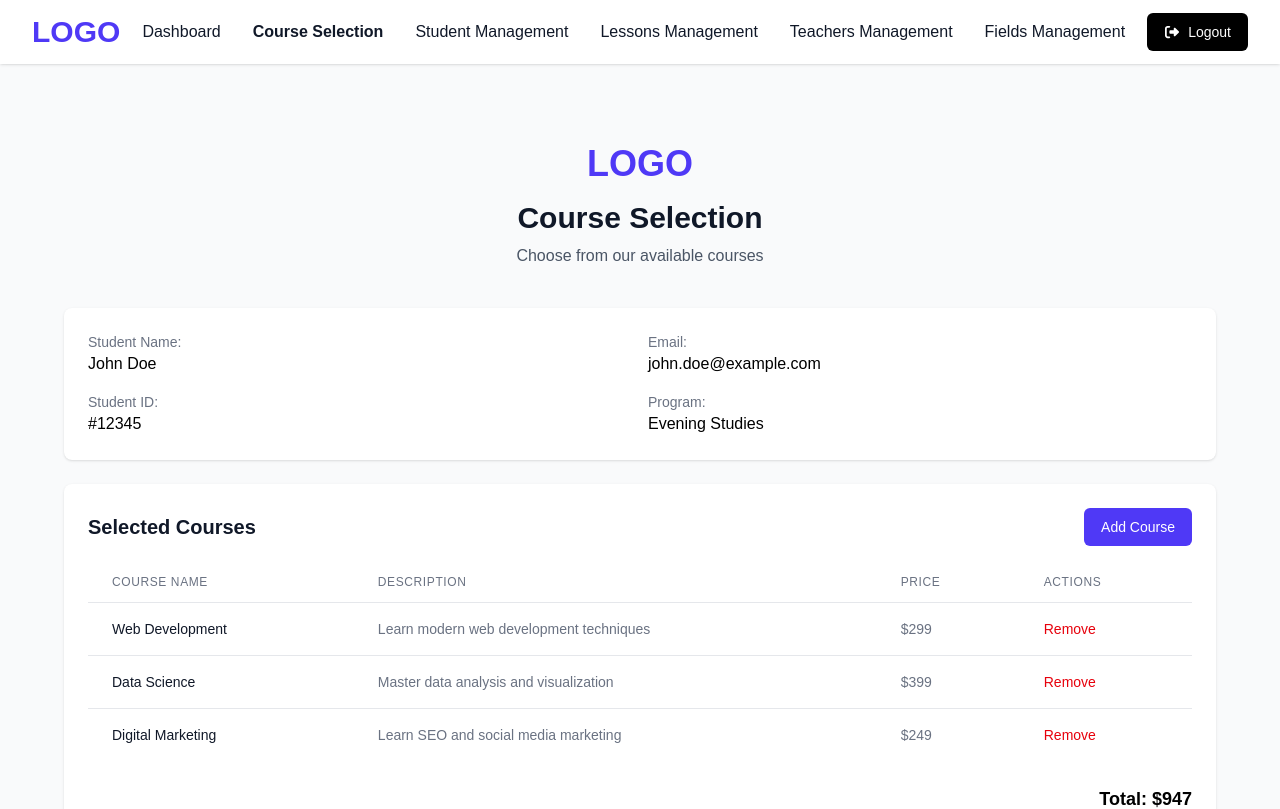
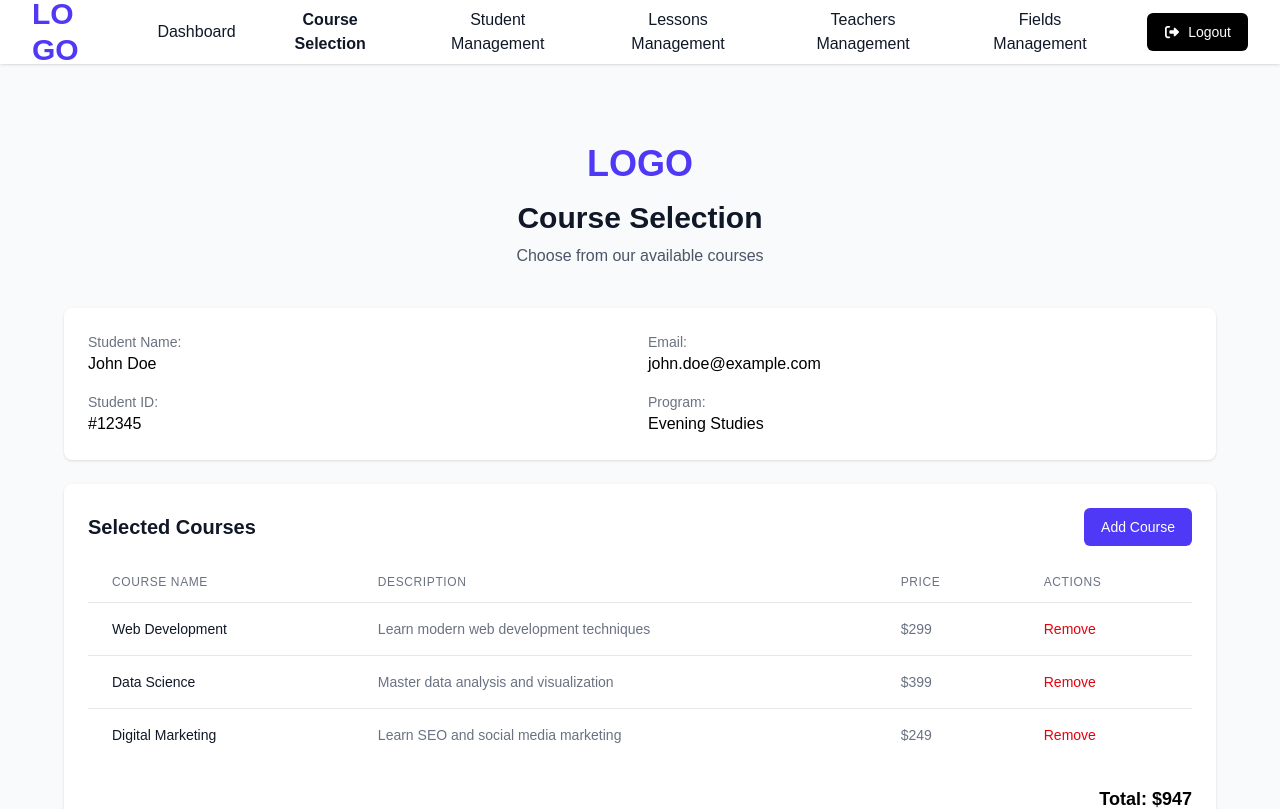
Before and after one commit to erfan00725/select_unit_adp, a Next.js app: page /dashboard/select-unit in a window 1280 px wide. Shown: the top 809 px of the page. Built offline with nearby package versions, Linux system fonts and the light colour scheme.

Commit message:
improve main header

```diff
--- a/src/assets/styles/globals.css
+++ b/src/assets/styles/globals.css
@@ -47,3 +47,13 @@ body {
 .rtl {
   direction: rtl;
 }
+
+@layer utilities {
+  .no-scrollbar::-webkit-scrollbar {
+    display: none;
+  }
+  .no-scrollbar {
+    -ms-overflow-style: none;
+    scrollbar-width: none;
+  }
+}
--- a/src/components/ui/MainHeader.tsx
+++ b/src/components/ui/MainHeader.tsx
@@ -18,14 +18,14 @@ function MainHeader() {
           <div className="flex items-center">
             <Logo className="text-2xl" />
           </div>
-          <nav className="flex justify-items-center space-x-8">
+          <nav className="flex justify-center items-center space-x-8 overflow-x-auto px-5 mx-5 h-full">
             {NavBarConfigs.map((config, index) => {
               return (
                 <Link
                   key={index}
                   href={config.href}
                   className={clsx(
-                    "text-gray-900 font-light hover:text-indigo-600  ",
+                    "text-gray-900 font-light hover:text-indigo-600 text-center",
                     { "font-bold! ": pathName === config.href }
                   )}
                 >
--- a/src/constants/configs/GeneralConfigs.ts
+++ b/src/constants/configs/GeneralConfigs.ts
@@ -1,4 +1,3 @@
-import { PageType } from "@/types/General";
 import { urls } from "../urls";
 
 export const NavBarConfigs = [
```
